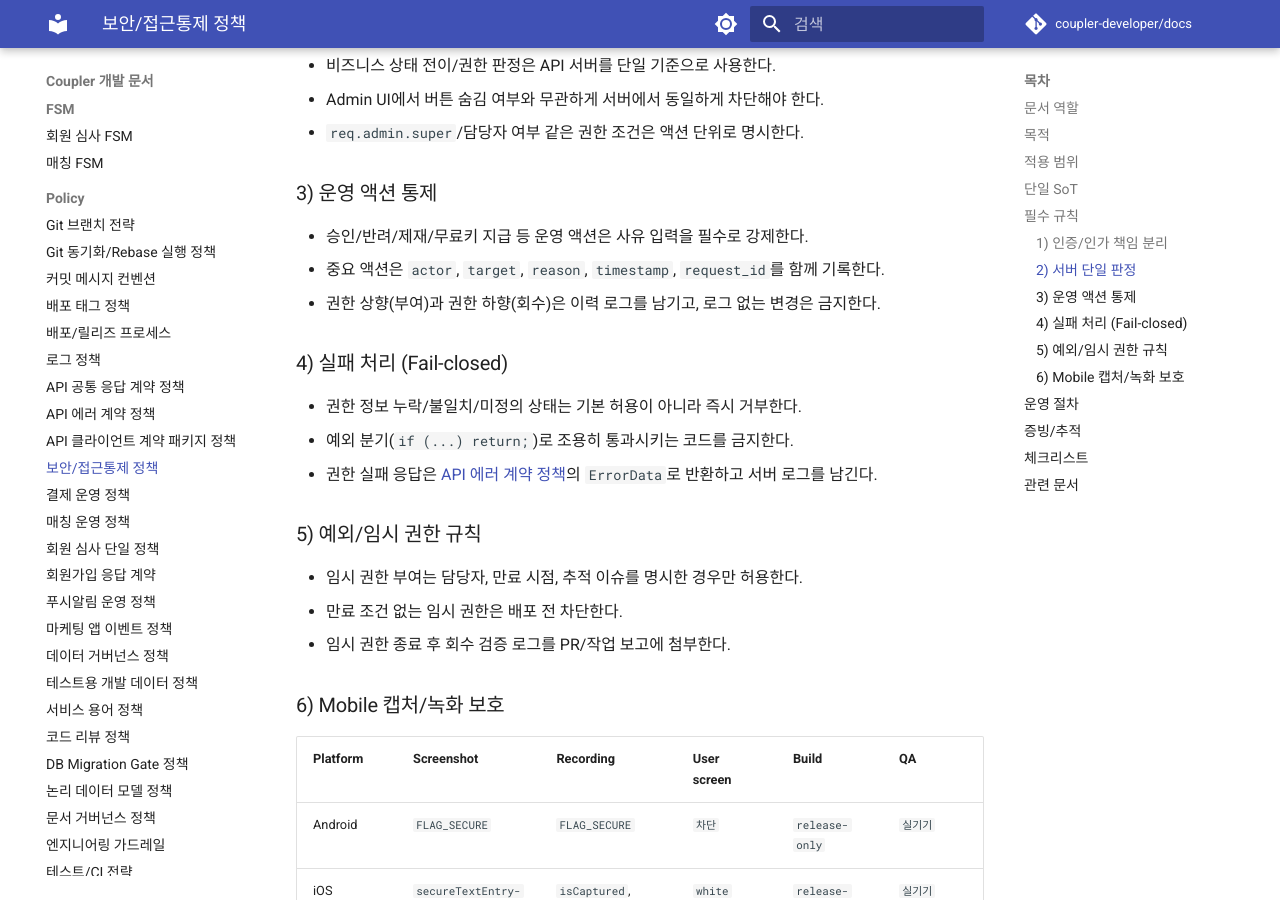
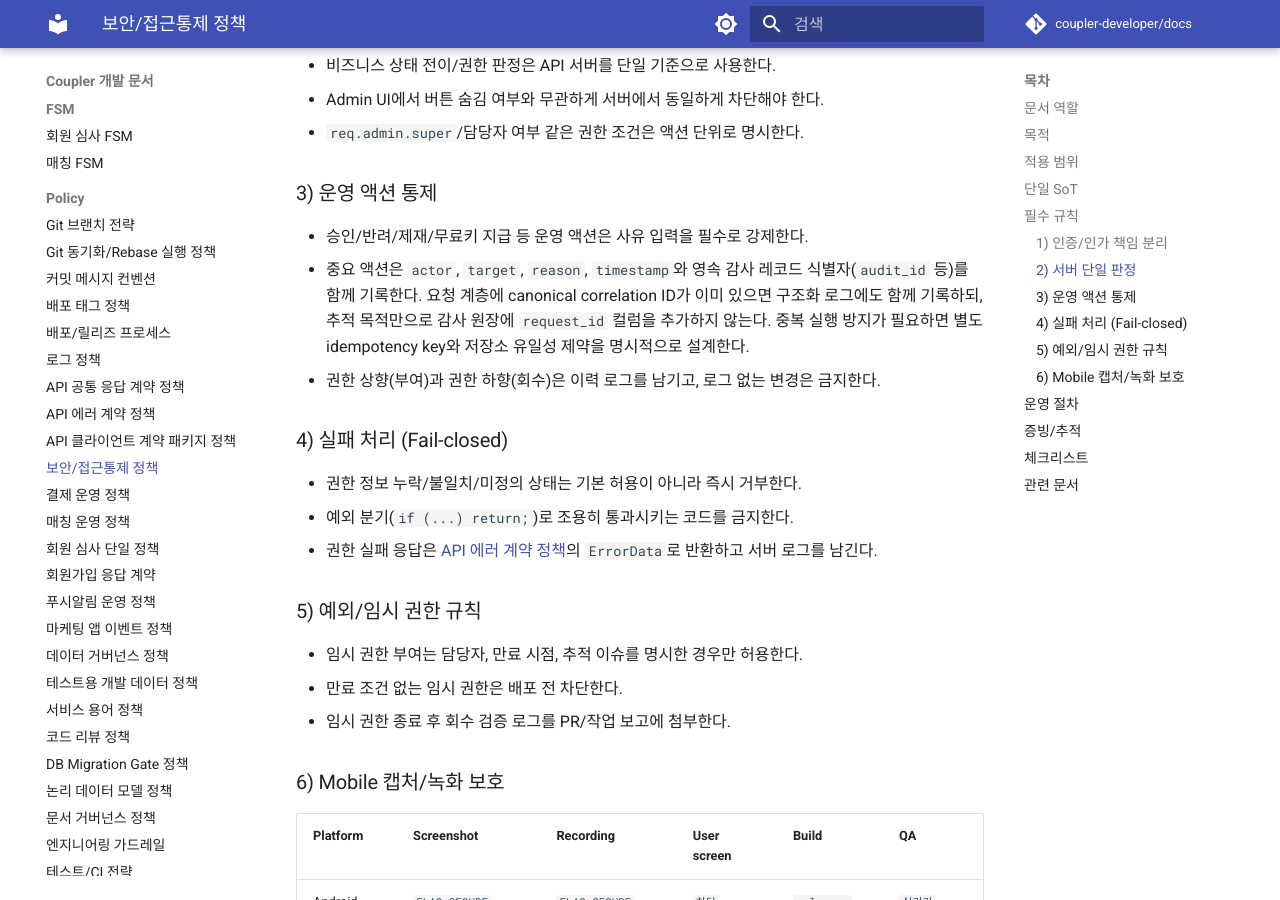
Before and after one commit to coupler-developer/docs, an MkDocs documentation site: the page built from content/policy/security-access-control-policy.md, in a window 1280 px wide and 900 px high, scrolled down 1096 px. Built offline with MkDocs 1.6.1 and Material for MkDocs 9.7.7, drawn with Linux system fonts in a browser that asks for light colours; comment, search, counter and statistics services are not loaded.

Commit message:
docs: 감사 추적 식별자 기준 명확화

```diff
--- a/content/policy/security-access-control-policy.md
+++ b/content/policy/security-access-control-policy.md
@@ -40,7 +40,10 @@
 ### 3) 운영 액션 통제
 
 - 승인/반려/제재/무료키 지급 등 운영 액션은 사유 입력을 필수로 강제한다.
-- 중요 액션은 `actor`, `target`, `reason`, `timestamp`, `request_id`를 함께 기록한다.
+- 중요 액션은 `actor`, `target`, `reason`, `timestamp`와 영속 감사 레코드 식별자(`audit_id` 등)를
+  함께 기록한다. 요청 계층에 canonical correlation ID가 이미 있으면 구조화 로그에도 함께 기록하되,
+  추적 목적만으로 감사 원장에 `request_id` 컬럼을 추가하지 않는다. 중복 실행 방지가 필요하면 별도
+  idempotency key와 저장소 유일성 제약을 명시적으로 설계한다.
 - 권한 상향(부여)과 권한 하향(회수)은 이력 로그를 남기고, 로그 없는 변경은 금지한다.
 
 ### 4) 실패 처리 (Fail-closed)
```
